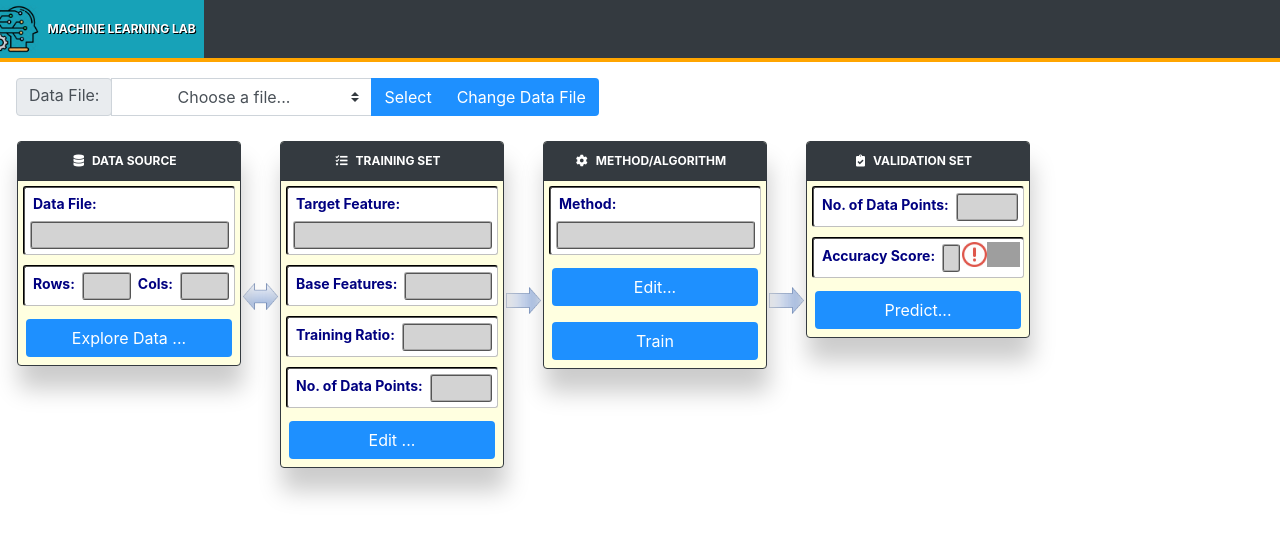
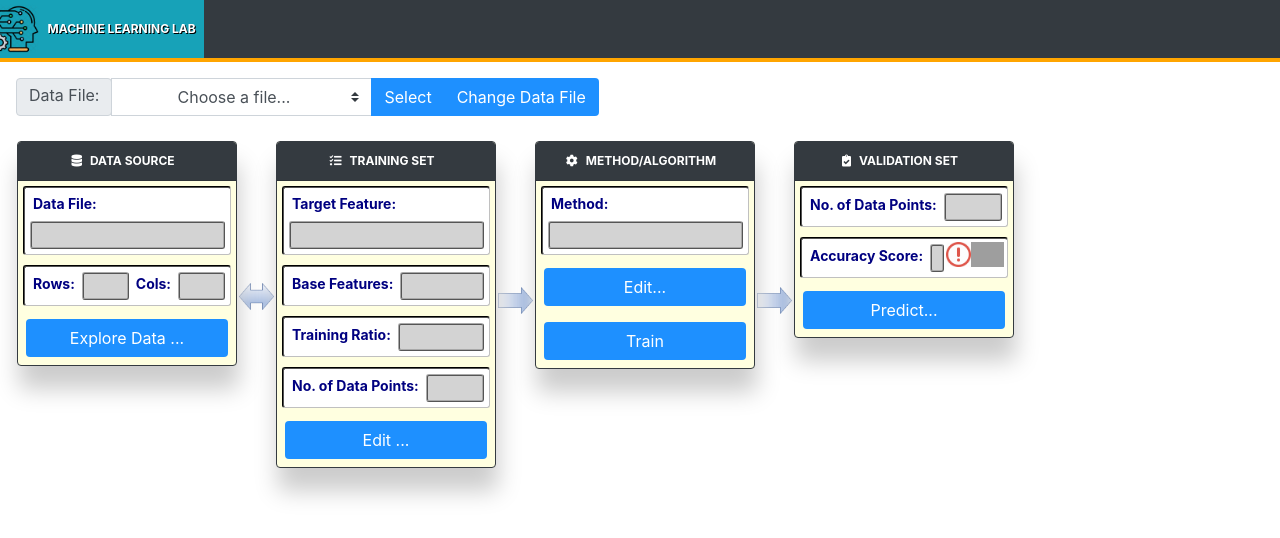
Before and after one commit to pambe525/MLWebLab, a Django app: template templates/home.html in a window 1280 px wide. Shown: the top 538 px of the page. Run offline with Django 3.2, Linux system fonts and the light colour scheme; the template is opened without the code that fills it: values that come from a table or form of the project are taken from there, others are empty; some libraries are stand-ins or nearby versions; grey boxes are pictures that could not be loaded.

Commit message:
minor changes to flow chart

```diff
--- a/static/css/stylesheet.css
+++ b/static/css/stylesheet.css
@@ -16,7 +16,7 @@
     font-size: 12px;
 }
 .card {
-    width:14rem;
+    width:220px;
     box-shadow:2px 23px 23px #ccc;
     background-color: lightyellow;
     border: 1px solid black;
@@ -44,6 +44,9 @@
     font-weight: bold;
     margin: 2px;
     height: 28px;
+    overflow: hidden;
+    white-space: nowrap;
+    text-overflow: ellipsis;
 }
 
 .card-title {
```
